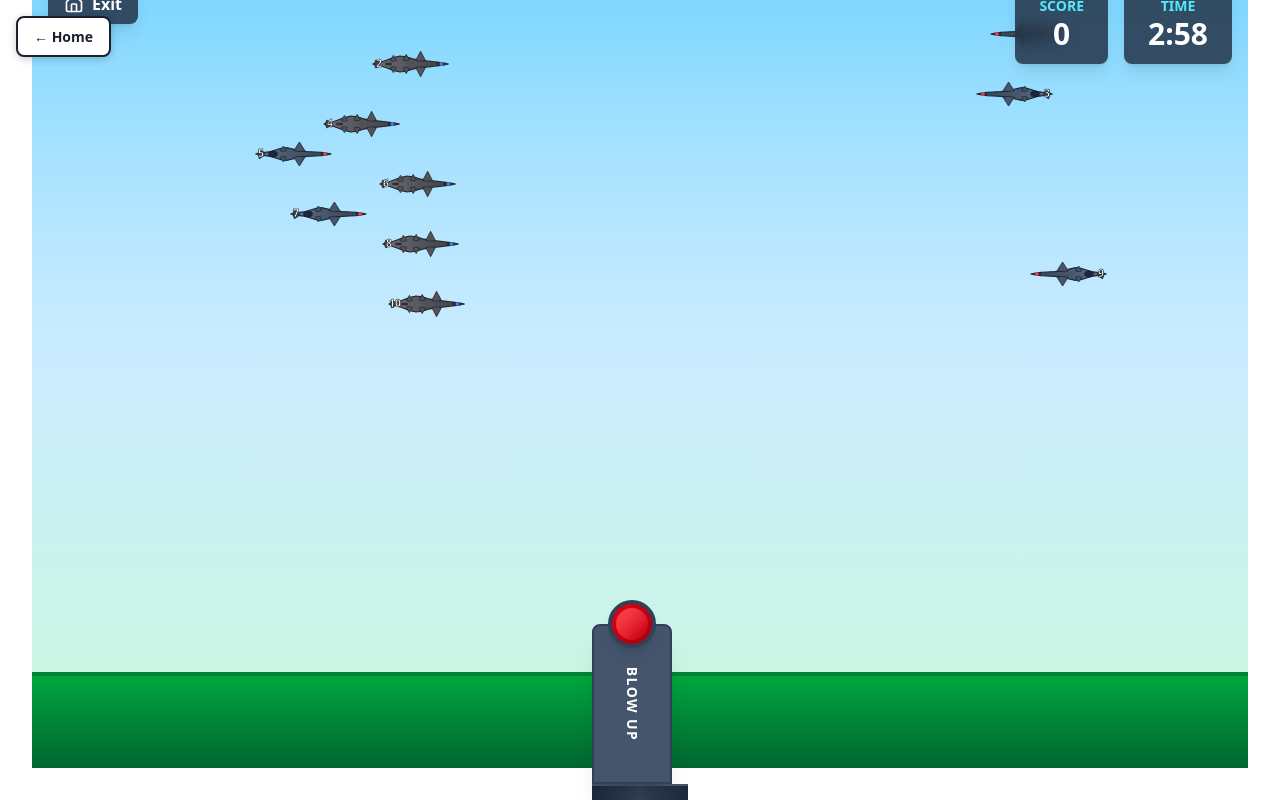
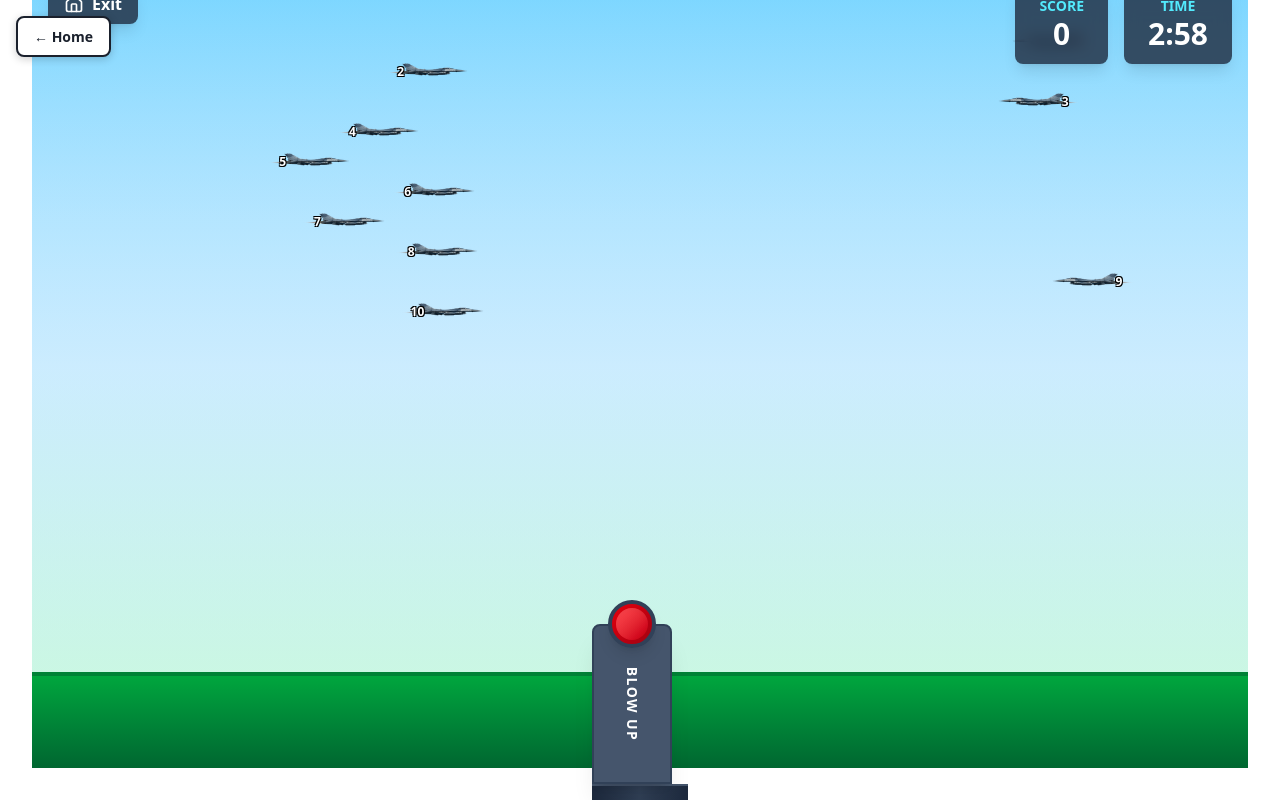
Before and after one commit to tseitzin/golf-card-game, a React (Vite) app: page /battleplanes in a window 1280 px wide. Both pictures are taken after a click on the button "Start Battle". Shown: the part 64-864 px from the top of the page. Built offline with nearby package versions, Linux system fonts and the light colour scheme.

Commit message:
Improve plane graphics and add plane asset

```diff
--- a/src/games/battleplanes/components/GameScreen.tsx
+++ b/src/games/battleplanes/components/GameScreen.tsx
@@ -52,8 +52,8 @@ export default function GameScreen({ config, onExit }: GameScreenProps) {
   const initializePlanes = useCallback(() => {
     const planes: PlaneType[] = [];
     const varietiesCount = getPlaneVarietiesCount();
-    const baseWidth = 80 * multiplier.size;
-    const baseHeight = 32 * multiplier.size;
+    const baseWidth = 120 * multiplier.size;
+    const baseHeight = 48 * multiplier.size;
     const baseSpeed = 2 * multiplier.speed;
 
     for (let i = 0; i < config.planeCount; i++) {
--- a/src/games/battleplanes/components/Plane.tsx
+++ b/src/games/battleplanes/components/Plane.tsx
@@ -1,207 +1,15 @@
 import React from 'react';
 import type { Plane as PlaneType } from '../types';
+import planeImage from '../../../assets/plane.png';
 
 interface PlaneProps {
   plane: PlaneType;
 }
 
 export default function Plane({ plane }: PlaneProps) {
-  const { x, y, direction, variety, number, width, height } = plane;
-  const isFlipped = direction === 'left';
-
-  // When the SVG is flipped, we need to counter-flip the text and adjust its position
-  const textTransform = isFlipped ? 'scale(-1, 1) translate(-20, 0)' : '';
-
-  const renderPlane = () => {
-    switch (variety) {
-      case 1:
-        return (
-          <svg
-            width={width}
-            height={height}
-            viewBox="0 0 100 40"
-            className={isFlipped ? 'scale-x-[-1]' : ''}
-          >
-            <defs>
-              <linearGradient id={`grad1-${plane.id}`} x1="0%" y1="0%" x2="100%" y2="0%">
-                <stop offset="0%" style={{ stopColor: '#64748b', stopOpacity: 1 }} />
-                <stop offset="50%" style={{ stopColor: '#475569', stopOpacity: 1 }} />
-                <stop offset="100%" style={{ stopColor: '#334155', stopOpacity: 1 }} />
-              </linearGradient>
-            </defs>
-            <path
-              d="M 98 20 L 92 19 L 85 18 L 78 17.5 L 68 17 L 58 16 L 50 14 L 42 12 L 35 13 L 28 15 L 22 17 L 15 18 L 8 19 L 3 20 L 8 21 L 15 22 L 22 23 L 28 25 L 35 27 L 42 28 L 50 26 L 58 24 L 68 23 L 78 22.5 L 85 22 L 92 21 L 98 20 Z"
-              fill={`url(#grad1-${plane.id})`}
-              stroke="#1e293b"
-              strokeWidth="1.5"
-            />
-            <path d="M 58 5 L 65 16 L 58 17 L 51 16 Z" fill="#475569" stroke="#1e293b" strokeWidth="1" />
-            <path d="M 58 35 L 65 24 L 58 23 L 51 24 Z" fill="#475569" stroke="#1e293b" strokeWidth="1" />
-            <path d="M 38 10 L 42 16 L 38 17 L 34 16 Z" fill="#475569" stroke="#1e293b" strokeWidth="1" />
-            <path d="M 38 30 L 42 24 L 38 23 L 34 24 Z" fill="#475569" stroke="#1e293b" strokeWidth="1" />
-            <path d="M 8 14 L 14 18 L 14 22 L 8 26 L 6 20 Z" fill="#334155" stroke="#1e293b" strokeWidth="1" />
-            <ellipse cx="25" cy="20" rx="6" ry="4" fill="#0f172a" opacity="0.8" />
-            <path d="M 85 18 L 92 19 L 92 21 L 85 22 Z" fill="#1e293b" />
-            <circle cx="90" cy="20" r="2.5" fill="#ef4444" opacity="0.9" />
-            <text
-              x="10"
-              y="24"
-              textAnchor="middle"
-              fill="white"
-              fontSize="13"
-              fontWeight="bold"
-              stroke="#000"
-              strokeWidth="0.5"
-              transform={textTransform}
-            >
-              {number}
-            </text>
-          </svg>
-        );
-      case 2:
-        return (
-          <svg
-            width={width}
-            height={height}
-            viewBox="0 0 100 40"
-            className={isFlipped ? 'scale-x-[-1]' : ''}
-          >
-            <defs>
-              <linearGradient id={`grad2-${plane.id}`} x1="0%" y1="0%" x2="100%" y2="0%">
-                <stop offset="0%" style={{ stopColor: '#71717a', stopOpacity: 1 }} />
-                <stop offset="50%" style={{ stopColor: '#52525b', stopOpacity: 1 }} />
-                <stop offset="100%" style={{ stopColor: '#3f3f46', stopOpacity: 1 }} />
-              </linearGradient>
-            </defs>
-            <path
-              d="M 97 20 L 90 18.5 L 82 17.5 L 72 16.5 L 62 15.5 L 52 13.5 L 44 11 L 36 10 L 28 12 L 20 15 L 13 17.5 L 6 19 L 2 20 L 6 21 L 13 22.5 L 20 25 L 28 28 L 36 30 L 44 29 L 52 26.5 L 62 24.5 L 72 23.5 L 82 22.5 L 90 21.5 L 97 20 Z"
-              fill={`url(#grad2-${plane.id})`}
-              stroke="#27272a"
-              strokeWidth="1.5"
-            />
-            <path d="M 62 4 L 68 15.5 L 62 16.5 L 56 15.5 Z" fill="#52525b" stroke="#27272a" strokeWidth="1" />
-            <path d="M 62 36 L 68 24.5 L 62 23.5 L 56 24.5 Z" fill="#52525b" stroke="#27272a" strokeWidth="1" />
-            <path d="M 44 8 L 48 15 L 44 16 L 40 15 Z" fill="#52525b" stroke="#27272a" strokeWidth="1" />
-            <path d="M 44 32 L 48 25 L 44 24 L 40 25 Z" fill="#52525b" stroke="#27272a" strokeWidth="1" />
-            <path d="M 28 9 L 32 16 L 28 17 L 24 16 Z" fill="#52525b" stroke="#27272a" strokeWidth="0.8" />
-            <path d="M 28 31 L 32 24 L 28 23 L 24 24 Z" fill="#52525b" stroke="#27272a" strokeWidth="0.8" />
-            <path d="M 6 15 L 11 18 L 11 22 L 6 25 L 4 20 Z" fill="#3f3f46" stroke="#27272a" strokeWidth="1" />
-            <rect x="18" y="18.5" width="8" height="3" fill="#18181b" opacity="0.7" />
-            <path d="M 82 17.5 L 90 18.5 L 90 21.5 L 82 22.5 Z" fill="#27272a" />
-            <circle cx="88" cy="20" r="2.5" fill="#3b82f6" opacity="0.9" />
-            <text
-              x="10"
-              y="24"
-              textAnchor="middle"
-              fill="white"
-              fontSize="13"
-              fontWeight="bold"
-              stroke="#000"
-              strokeWidth="0.5"
-              transform={textTransform}
-            >
-              {number}
-            </text>
-          </svg>
-        );
-      case 3:
-        return (
-          <svg
-            width={width}
-            height={height}
-            viewBox="0 0 100 40"
-            className={isFlipped ? 'scale-x-[-1]' : ''}
-          >
-            <defs>
-              <linearGradient id={`grad3-${plane.id}`} x1="0%" y1="0%" x2="100%" y2="0%">
-                <stop offset="0%" style={{ stopColor: '#78716c', stopOpacity: 1 }} />
-                <stop offset="50%" style={{ stopColor: '#57534e', stopOpacity: 1 }} />
-                <stop offset="100%" style={{ stopColor: '#44403c', stopOpacity: 1 }} />
-              </linearGradient>
-            </defs>
-            <path
-              d="M 96 20 L 88 18 L 78 16.5 L 68 15 L 58 13 L 48 10 L 38 8 L 30 9 L 22 12 L 15 15 L 9 17.5 L 4 19.5 L 2 20 L 4 20.5 L 9 22.5 L 15 25 L 22 28 L 30 31 L 38 32 L 48 30 L 58 27 L 68 25 L 78 23.5 L 88 22 L 96 20 Z"
-              fill={`url(#grad3-${plane.id})`}
-              stroke="#292524"
-              strokeWidth="1.5"
-            />
-            <path d="M 68 3 L 75 15 L 68 16 L 61 15 Z" fill="#57534e" stroke="#292524" strokeWidth="1" />
-            <path d="M 68 37 L 75 25 L 68 24 L 61 25 Z" fill="#57534e" stroke="#292524" strokeWidth="1" />
-            <path d="M 48 6 L 53 13 L 48 14 L 43 13 Z" fill="#57534e" stroke="#292524" strokeWidth="1" />
-            <path d="M 48 34 L 53 27 L 48 26 L 43 27 Z" fill="#57534e" stroke="#292524" strokeWidth="1" />
-            <path d="M 30 7 L 34 14 L 30 15 L 26 14 Z" fill="#57534e" stroke="#292524" strokeWidth="0.8" />
-            <path d="M 30 33 L 34 26 L 30 25 L 26 26 Z" fill="#57534e" stroke="#292524" strokeWidth="0.8" />
-            <path d="M 15 10 L 20 16 L 15 17 L 10 16 Z" fill="#57534e" stroke="#292524" strokeWidth="0.8" />
-            <path d="M 15 30 L 20 24 L 15 23 L 10 24 Z" fill="#57534e" stroke="#292524" strokeWidth="0.8" />
-            <path d="M 4 16 L 8 18 L 8 22 L 4 24 L 2 20 Z" fill="#44403c" stroke="#292524" strokeWidth="1" />
-            <ellipse cx="22" cy="20" rx="5" ry="3.5" fill="#1c1917" opacity="0.8" />
-            <path d="M 78 16.5 L 88 18 L 88 22 L 78 23.5 Z" fill="#292524" />
-            <circle cx="86" cy="20" r="2.5" fill="#f59e0b" opacity="0.9" />
-            <text
-              x="10"
-              y="24"
-              textAnchor="middle"
-              fill="white"
-              fontSize="13"
-              fontWeight="bold"
-              stroke="#000"
-              strokeWidth="0.5"
-              transform={textTransform}
-            >
-              {number}
-            </text>
-          </svg>
-        );
-      case 4:
-      default:
-        return (
-          <svg
-            width={width}
-            height={height}
-            viewBox="0 0 100 40"
-            className={isFlipped ? 'scale-x-[-1]' : ''}
-          >
-            <defs>
-              <linearGradient id={`grad4-${plane.id}`} x1="0%" y1="0%" x2="100%" y2="0%">
-                <stop offset="0%" style={{ stopColor: '#6b7280', stopOpacity: 1 }} />
-                <stop offset="50%" style={{ stopColor: '#4b5563', stopOpacity: 1 }} />
-                <stop offset="100%" style={{ stopColor: '#374151', stopOpacity: 1 }} />
-              </linearGradient>
-            </defs>
-            <path
-              d="M 97 20 L 89 18.5 L 80 17 L 70 15.5 L 60 13.5 L 50 11 L 40 9 L 32 10 L 24 13 L 17 16 L 11 18.5 L 5 19.5 L 2 20 L 5 20.5 L 11 21.5 L 17 24 L 24 27 L 32 30 L 40 31 L 50 29 L 60 26.5 L 70 24.5 L 80 23 L 89 21.5 L 97 20 Z"
-              fill={`url(#grad4-${plane.id})`}
-              stroke="#1f2937"
-              strokeWidth="1.5"
-            />
-            <path d="M 70 4 L 76 15.5 L 70 16.5 L 64 15.5 Z" fill="#4b5563" stroke="#1f2937" strokeWidth="1" />
-            <path d="M 70 36 L 76 24.5 L 70 23.5 L 64 24.5 Z" fill="#4b5563" stroke="#1f2937" strokeWidth="1" />
-            <path d="M 50 7 L 55 13 L 50 14 L 45 13 Z" fill="#4b5563" stroke="#1f2937" strokeWidth="1" />
-            <path d="M 50 33 L 55 27 L 50 26 L 45 27 Z" fill="#4b5563" stroke="#1f2937" strokeWidth="1" />
-            <path d="M 32 8 L 36 15 L 32 16 L 28 15 Z" fill="#4b5563" stroke="#1f2937" strokeWidth="0.8" />
-            <path d="M 32 32 L 36 25 L 32 24 L 28 25 Z" fill="#4b5563" stroke="#1f2937" strokeWidth="0.8" />
-            <path d="M 5 15 L 10 18 L 10 22 L 5 25 L 3 20 Z" fill="#374151" stroke="#1f2937" strokeWidth="1" />
-            <ellipse cx="20" cy="20" rx="5" ry="3.5" fill="#111827" opacity="0.8" />
-            <rect x="14" y="18.5" width="6" height="3" fill="#0f172a" opacity="0.6" />
-            <path d="M 80 17 L 89 18.5 L 89 21.5 L 80 23 Z" fill="#1f2937" />
-            <circle cx="87" cy="20" r="2.5" fill="#10b981" opacity="0.9" />
-            <text
-              x="10"
-              y="24"
-              textAnchor="middle"
-              fill="white"
-              fontSize="13"
-              fontWeight="bold"
-              stroke="#000"
-              strokeWidth="0.5"
-              transform={textTransform}
-            >
-              {number}
-            </text>
-          </svg>
-        );
-    }
-  };
+  const { x, y, direction, number, width, height } = plane;
+  // PNG image faces left, so flip when going right
+  const isFlipped = direction === 'right';
 
   return (
     <div
@@ -213,7 +21,24 @@ export default function Plane({ plane }: PlaneProps) {
         height: `${height}px`,
       }}
     >
-      {renderPlane()}
+      <div className="relative w-full h-full">
+        <img
+          src={planeImage}
+          alt={`Plane ${number}`}
+          className={`w-full h-full object-contain ${isFlipped ? 'scale-x-[-1]' : ''}`}
+        />
+        <span
+          className="absolute text-white font-bold text-xs"
+          style={{
+            top: '50%',
+            left: isFlipped ? '25%' : '75%',
+            transform: 'translate(-50%, -50%)',
+            textShadow: '-1px -1px 0 #000, 1px -1px 0 #000, -1px 1px 0 #000, 1px 1px 0 #000',
+          }}
+        >
+          {number}
+        </span>
+      </div>
     </div>
   );
 }
```
Also changed, not shown: src/assets/plane.png (added).
